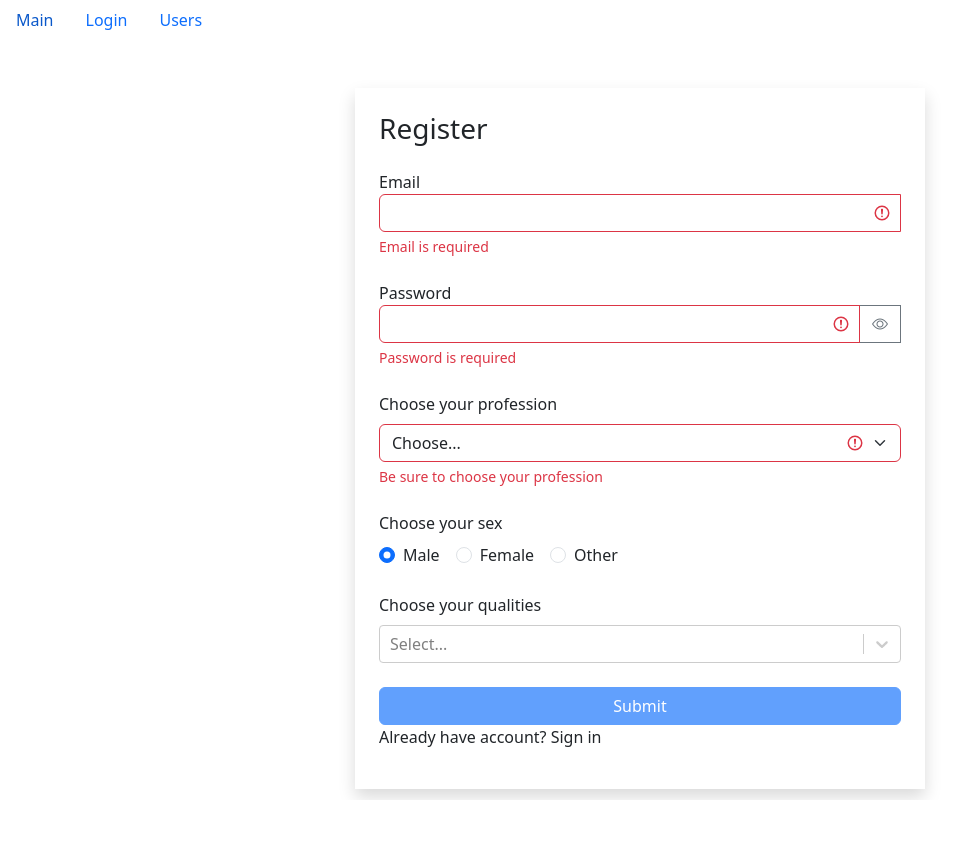
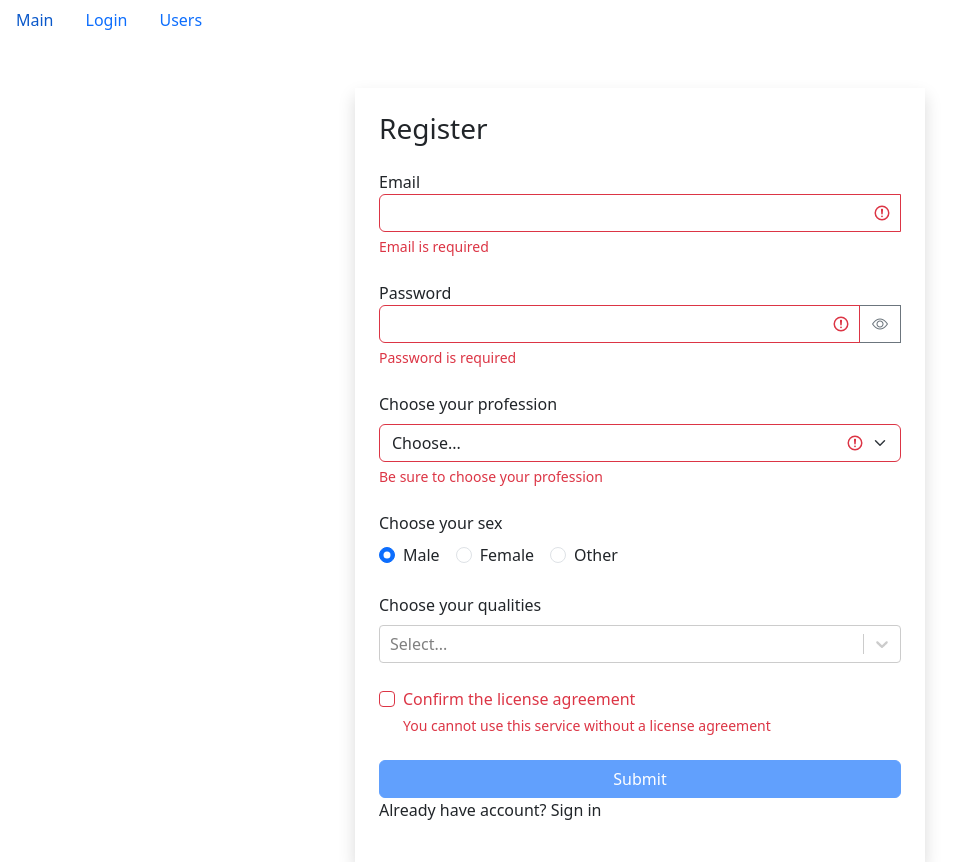
Before and after one commit to cheraa-git/fast-company, a React (Create React App) app: page /login/1 in a window 1280 px wide. Both pictures are taken after a click on the button "Sign up". Shown: the whole page, without its empty margins (0-975 px from the left). Before the commit the page ends 800 px from the top, so only its background shows below. Built offline with nearby package versions, Linux system fonts and the light colour scheme.

Commit message:
lesson: forms-2 (6-checkbox)

```diff
--- /dev/null
+++ b/src/app/components/common/form/checkBoxField.jsx
@@ -0,0 +1,29 @@
+import PropTypes from 'prop-types'
+
+export const CheckBoxField = ({ name, onChange, value, children, error }) => {
+  const handleChange = () => {
+    onChange({ name, value: !value })
+  }
+
+  const getInputClasses = () => {
+    return 'form-check-input' + (error ? ' is-invalid' : '')
+  }
+
+  return (
+    <div className="form-check mb-4">
+      <input className={getInputClasses()} type="checkbox" id={name} onChange={handleChange} checked={value} />
+      <label className="form-check-label" htmlFor={name}>
+        {children}
+      </label>
+      {error && <div className="invalid-feedback">{error}</div>}
+    </div>
+  )
+}
+
+CheckBoxField.propTypes = {
+  name: PropTypes.string,
+  value: PropTypes.bool,
+  onChange: PropTypes.func,
+  children: PropTypes.oneOfType([PropTypes.arrayOf(PropTypes.node), PropTypes.node]),
+  error: PropTypes.string
+}
--- a/src/app/components/ui/loginForm.jsx
+++ b/src/app/components/ui/loginForm.jsx
@@ -1,9 +1,10 @@
 import { useEffect, useState } from 'react'
 import { validator } from '../../utils/validator'
 import { TextField } from '../common/form/textField'
+import { CheckBoxField } from '../common/form/checkBoxField'
 
 export const LoginForm = () => {
-  const [data, setData] = useState({ email: '', password: '' })
+  const [data, setData] = useState({ email: '', password: '', stayOn: false })
   const [errors, setErrors] = useState({})
 
   const handleChange = (target) => {
@@ -71,6 +72,9 @@
         onChange={handleChange}
         error={errors.password}
       />
+      <CheckBoxField value={data.stayOn} onChange={handleChange} name="stayOn">
+        Stay logged in
+      </CheckBoxField>
       <button className="btn btn-primary w-100 mx-auto" disabled={!isValid}>Submit</button>
     </form>
   )
--- a/src/app/components/ui/registerForm.jsx
+++ b/src/app/components/ui/registerForm.jsx
@@ -5,9 +5,17 @@
 import { SelectField } from '../common/form/selectField'
 import { RadioField } from '../common/form/radioField'
 import { MultiSelectField } from '../common/form/multiSelectField'
+import { CheckBoxField } from '../common/form/checkBoxField'
 
 export const RegisterForm = () => {
-  const [data, setData] = useState({ email: '', password: '', profession: '', sex: 'male', qualities: [] })
+  const [data, setData] = useState({
+    email: '',
+    password: '',
+    profession: '',
+    sex: 'male',
+    qualities: [],
+    license: false
+  })
   const [errors, setErrors] = useState({})
   const [professions, setProfessions] = useState()
   const [qualities, setQualities] = useState({})
@@ -48,6 +56,11 @@
     profession: {
       isRequired: {
         message: 'Be sure to choose your profession'
+      }
+    },
+    license: {
+      isRequired: {
+        message: 'You cannot use this service without a license agreement'
       }
     }
   }
@@ -113,6 +126,9 @@
         name="qualities"
         label="Choose your qualities"
       />
+      <CheckBoxField value={data.license} onChange={handleChange} name="license" error={errors.license}>
+        Confirm the <a>license agreement</a>
+      </CheckBoxField>
       <button className="btn btn-primary w-100 mx-auto" disabled={!isValid}>Submit</button>
     </form>
   )
--- a/src/app/utils/validateRules.js
+++ b/src/app/utils/validateRules.js
@@ -1,5 +1,8 @@
 export const validateRules = {
-  isRequired: (value) => value.trim() !== '',
+  isRequired: (value) => {
+    if (typeof value === 'boolean') return value
+    return value.trim() !== ''
+  },
   isEmail: (value) => /^\S+@\S+\.\S+$/g.test(value),
   isCapitalSymbol: (value) => /[A-Z]+/g.test(value),
   isContainDigit: (value) => /\d+/g.test(value),
```
